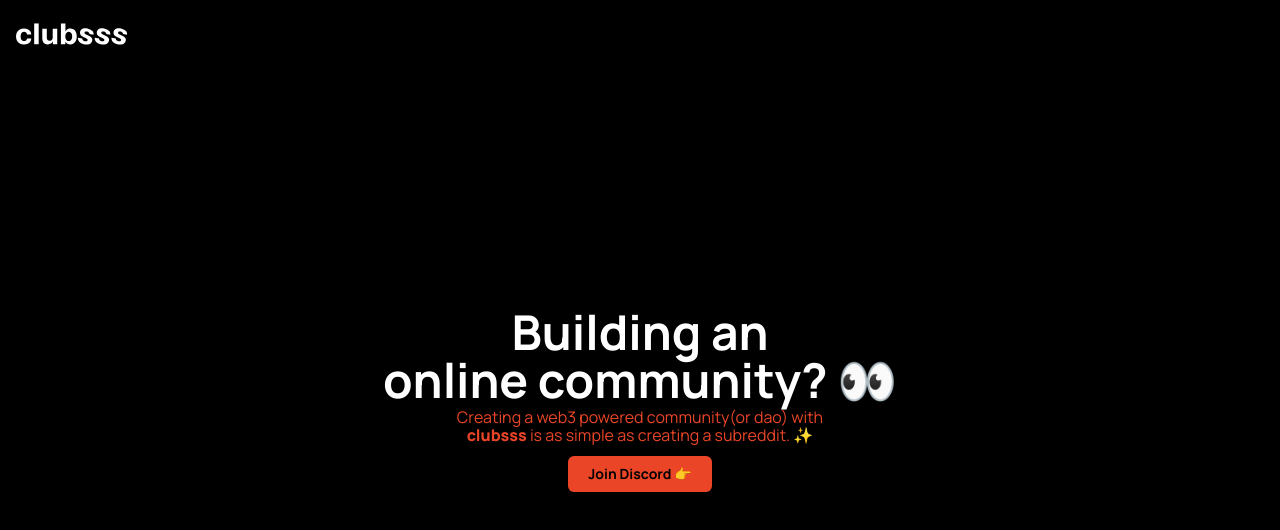
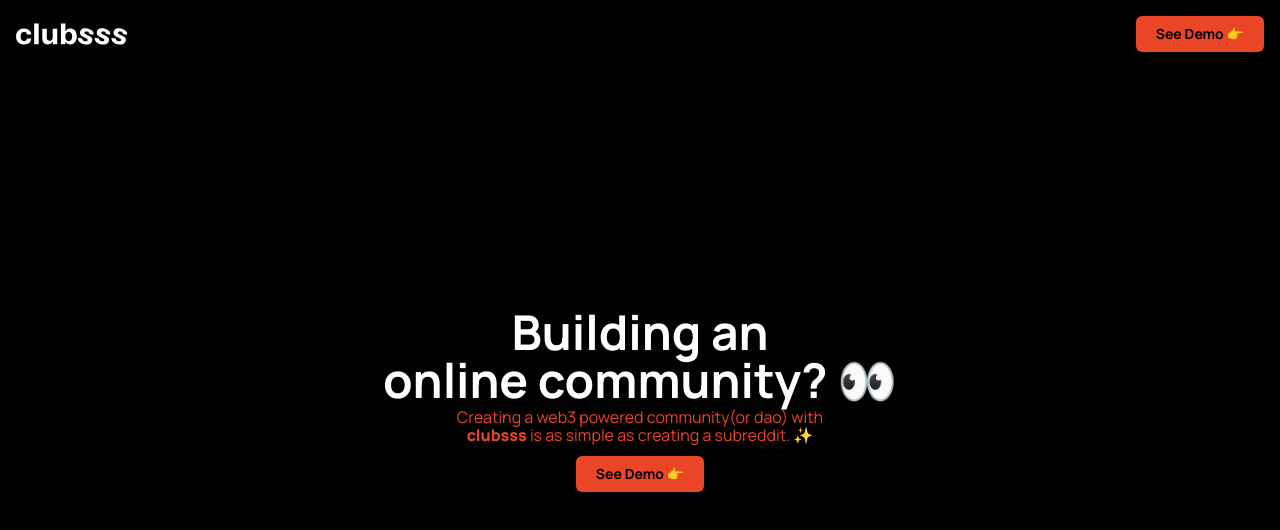
Before and after one commit to Jds-23/clubsss-home, a Next.js app: page / in a window 1280 px wide. Shown: the top 530 px of the page. Built offline with nearby package versions, Linux system fonts and the light colour scheme.

Commit message:
feat: add demo link

```diff
--- a/pages/index.tsx
+++ b/pages/index.tsx
@@ -1,40 +1,79 @@
-import type { NextPage } from 'next'
-import Head from 'next/head'
-import Image from 'next/image'
-import Button from '../components/Button'
-import styles from '../styles/Home.module.css'
+import type { NextPage } from "next";
+import Head from "next/head";
+import Image from "next/image";
+import Button from "../components/Button";
+import styles from "../styles/Home.module.css";
 
 const Home: NextPage = () => {
   return (
-    <div >
+    <div>
       <Head>
         <title>Clubsss: create web3 powered communities</title>
         <meta name="description" content="Create web3 powered communities" />
         <link rel="icon" href="/favicon.ico" />
       </Head>
-<div className='w-full fixed p-4 bg-black flex justify-between'>
+      <div className="w-full fixed p-4 bg-black flex justify-between">
         <button>
           <img src="/img/clubsss.svg" className="w-28 object-contain" />
         </button>
-  <div className='flex items-center'>
-  <a href='https://discord.gg/CraUtnzK' target="_blank" rel="noopener noreferrer" className=' px-5 text-sm py-2 flex justify-center font-bold rounded-md justify-self-end w-fit cursor-pointer '>Discord</a>
-  <a href='https://twitter.com/_clubsss' target="_blank" rel="noopener noreferrer" className=' px-5 text-sm py-2 flex justify-center font-bold rounded-md justify-self-end w-fit cursor-pointer '>Twitter</a>
-
+        <div className="flex items-center">
+          <a
+            href="https://discord.gg/CraUtnzK"
+            target="_blank"
+            rel="noopener noreferrer"
+            className=" px-5 text-sm py-2 flex justify-center font-bold rounded-md justify-self-end w-fit cursor-pointer "
+          >
+            Discord
+          </a>
+          <a
+            href="https://twitter.com/_clubsss"
+            target="_blank"
+            rel="noopener noreferrer"
+            className=" px-5 text-sm py-2 flex justify-center font-bold rounded-md justify-self-end w-fit cursor-pointer "
+          >
+            Twitter
+          </a>
+          <a
+            href="https://www.app.clubsss.xyz/"
+            // target="_blank"
+            // rel="noopener noreferrer"
+            className="bg-primary px-5 text-sm py-2 flex justify-center font-bold rounded-md justify-self-end w-fit cursor-pointer  hover:brightness-90"
+          >
+            See Demo 👉
+          </a>
         </div>
       </div>
- <main className='bg-black w-full h-full min-h-screen flex overflow-hidden items-center justify-center'>
-
-  <div className='flex flex-col justify-center items-center'>
-
-  <h1     data-aos-duration="2000"
- data-aos="fade-right" className='text-4xl md:text-5xl text-white text-center font-bold mb-1'>Building an <br/> online community? 👀</h1>
-  <p data-aos-duration="2000"
- data-aos="fade-left" data-aos-delay="1000" className='w-full max-w-sm text-center mb-3 text-primary font-normal leading-[18px]'>Creating a web3 powered community(or dao) with <span className='font-black'>clubsss</span> is as simple as creating a subreddit. ✨</p>
-  <a href='https://discord.gg/CraUtnzK' target="_blank" rel="noopener noreferrer" className='bg-primary px-5 text-sm py-2 flex justify-center font-bold rounded-md justify-self-end w-fit cursor-pointer  hover:brightness-90'>Join Discord 👉</a>
+      <main className="bg-black w-full h-full min-h-screen flex overflow-hidden items-center justify-center">
+        <div className="flex flex-col justify-center items-center">
+          <h1
+            data-aos-duration="2000"
+            data-aos="fade-right"
+            className="text-4xl md:text-5xl text-white text-center font-bold mb-1"
+          >
+            Building an <br /> online community? 👀
+          </h1>
+          <p
+            data-aos-duration="2000"
+            data-aos="fade-left"
+            data-aos-delay="1000"
+            className="w-full max-w-sm text-center mb-3 text-primary font-normal leading-[18px]"
+          >
+            Creating a web3 powered community(or dao) with{" "}
+            <span className="font-black">clubsss</span> is as simple as creating
+            a subreddit. ✨
+          </p>
+          <a
+            href="https://www.app.clubsss.xyz/"
+            // target="_blank"
+            // rel="noopener noreferrer"
+            className="bg-primary px-5 text-sm py-2 flex justify-center font-bold rounded-md justify-self-end w-fit cursor-pointer  hover:brightness-90"
+          >
+            See Demo 👉
+          </a>
         </div>
       </main>
     </div>
-  )
-}
+  );
+};
 
-export default Home
+export default Home;
```
Lines whose indentation alone changed are shown as unchanged.
